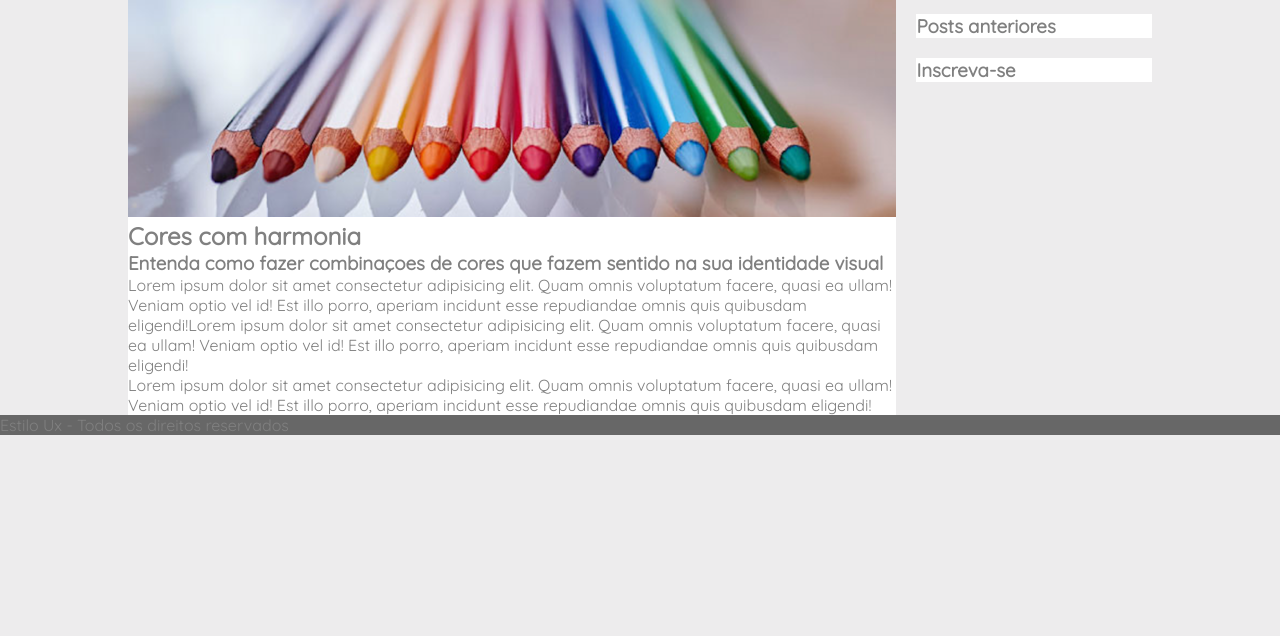
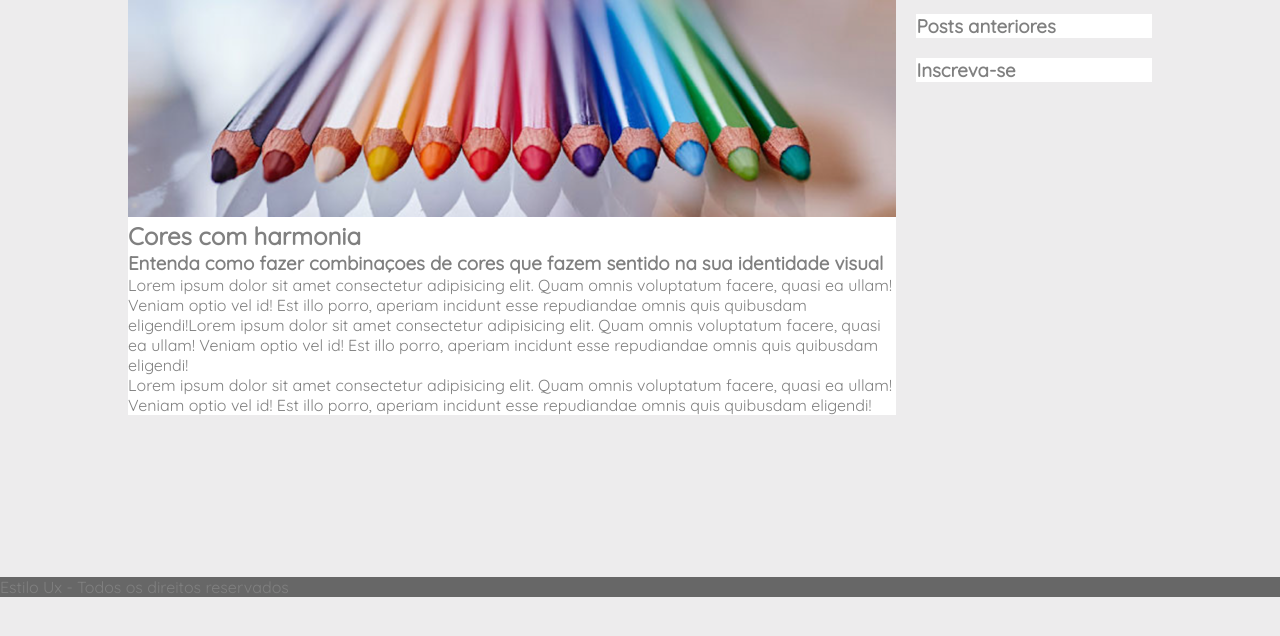
Before and after one commit to dgmath/EstilosUx, a plain HTML site: page index.html in a window 1280 px wide. Shown: the part 98-734 px from the top of the page. Drawn offline with Linux system fonts and the light colour scheme; files whose address does not match are found by name.

Commit message:
fiz alteração no footer

```diff
--- a/styles/style.css
+++ b/styles/style.css
@@ -100,3 +100,6 @@ main .coluna1{
  }
 
          /* ******* footer ******** */
+         footer{
+        margin-top:162px;
+         }
```
